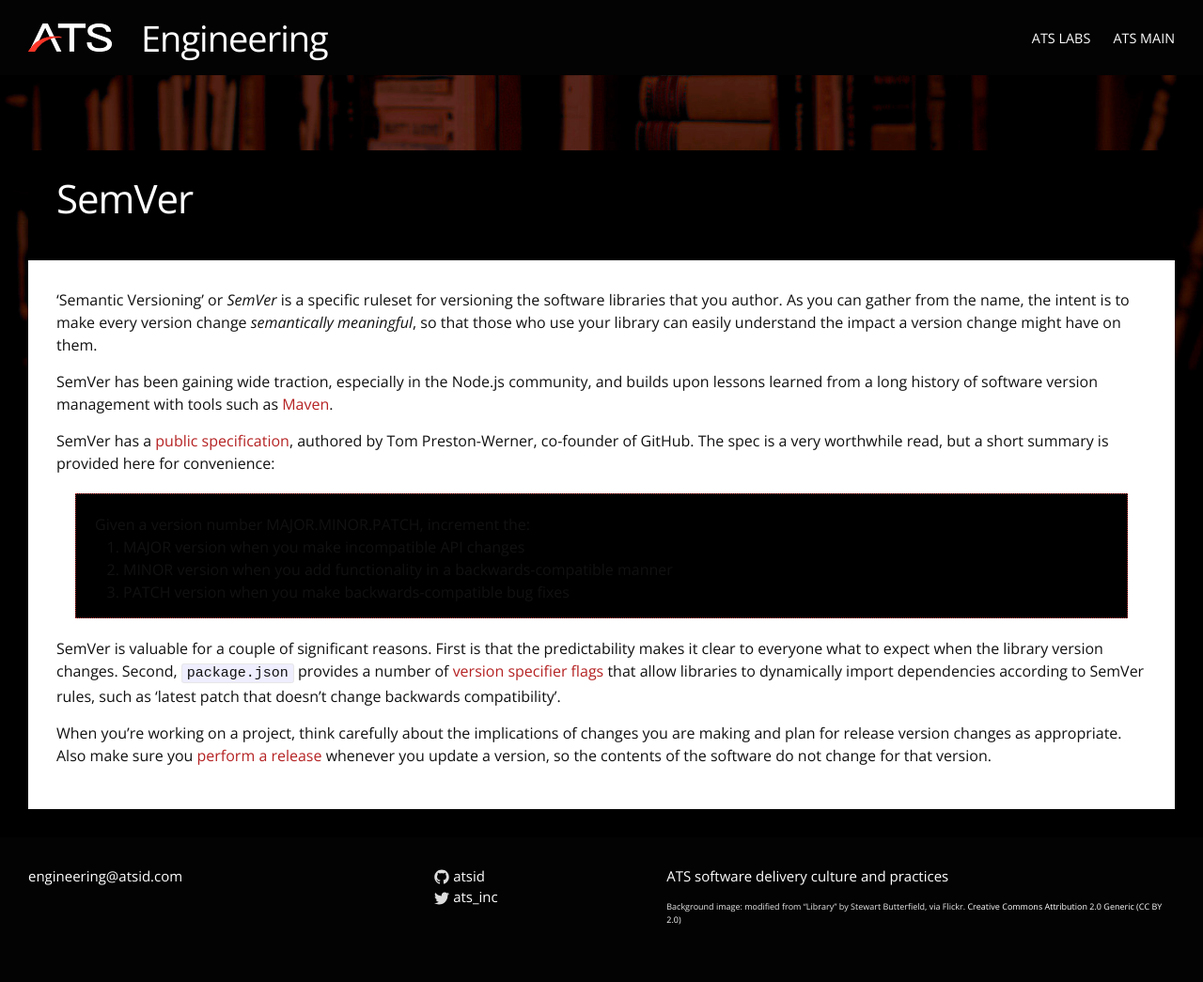
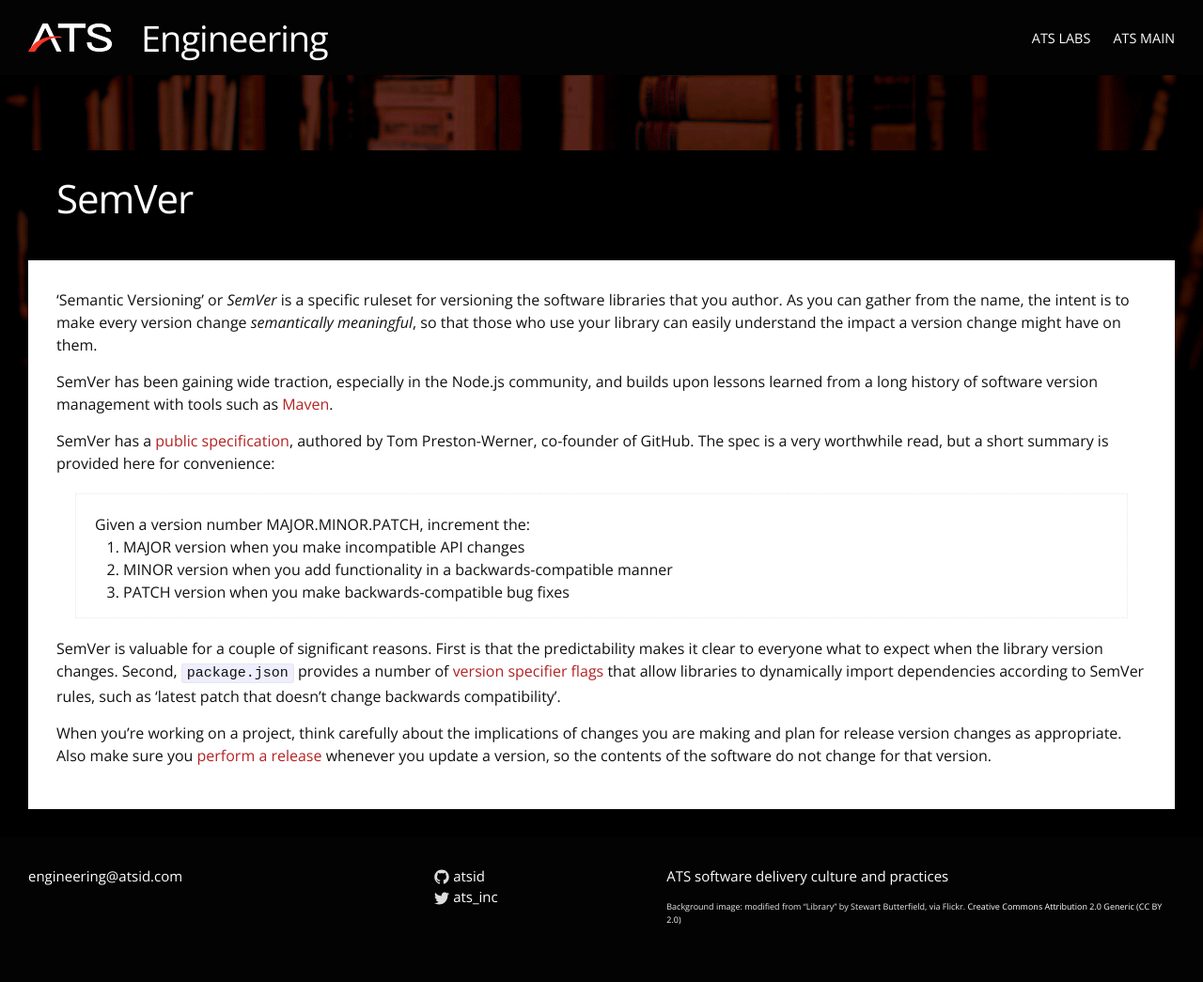
Before and after one commit to atsid/guides, a Jekyll site: the page built from semver.md, in a window 1280 px wide. Shown: the whole page at 94% size. Built offline with Jekyll 4.4.1, drawn with Linux system fonts in a browser that asks for light colours.

Commit message:
Update 2015-09-01T22:14:04.959Z

```diff
--- a/_sass/_layout.scss
+++ b/_sass/_layout.scss
@@ -312,8 +312,8 @@ section {
 .emphasis-block {
     margin: 20px;
     padding: 20px 20px 0 20px;
-    border: 1px dotted $brand-color;
-    background-color: $background-color;
+    border: 1px dotted $grey-color-light;
+    background-color: $background-color-light;
 }
 
 .credit {
--- a/css/main.scss
+++ b/css/main.scss
@@ -27,6 +27,7 @@ $grey-color-lightest: #ddd;
 $grey-color-whiter:   #fcfcfc;
 
 $background-color:    black;
+$background-color-light:    white;
 
 // Width of the content area
 $content-width:       1440px;
```
